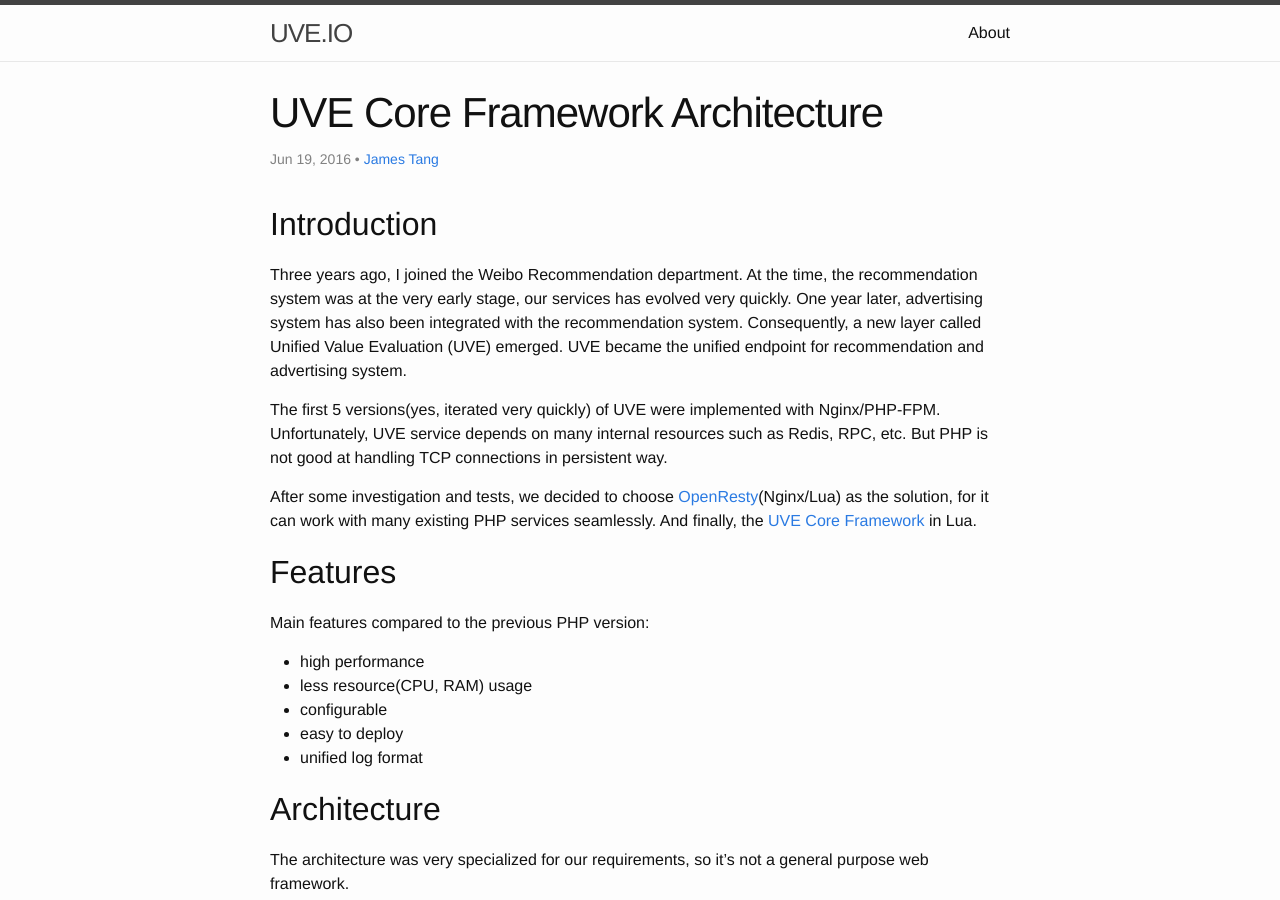
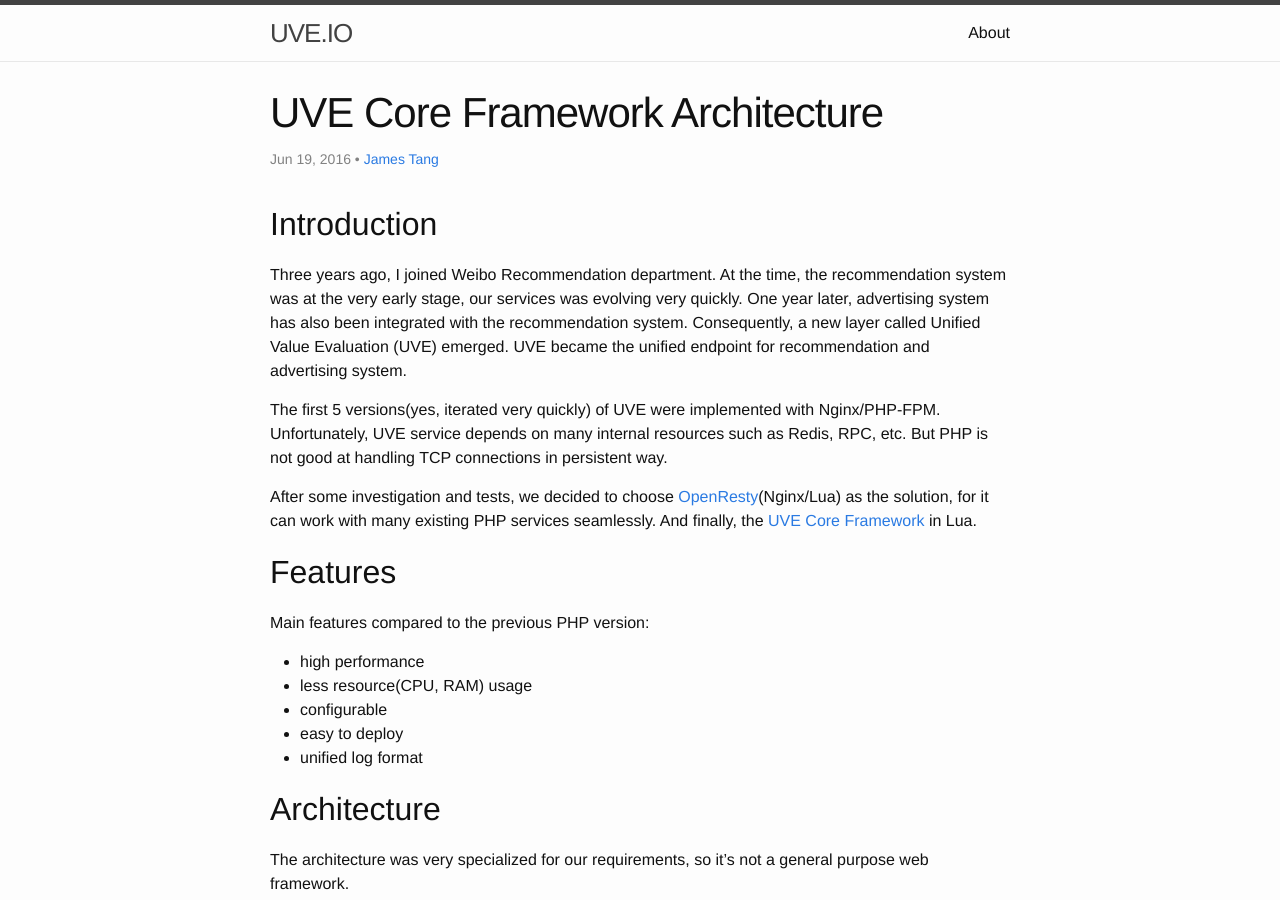
Before and after one commit to lution/uveio.github.io, a Jekyll site: the page built from _posts/2016-06-19-uve-core-framework-architecture.markdown, in a window 1280 px wide and 900 px high. Built offline with Jekyll 4.4.1, drawn with Linux system fonts in a browser that asks for light colours.

Commit message:
Update 2016-06-19-uve-core-framework-architecture.markdown

```diff
--- a/_posts/2016-06-19-uve-core-framework-architecture.markdown
+++ b/_posts/2016-06-19-uve-core-framework-architecture.markdown
@@ -11,8 +11,8 @@ tags:
 
 ## Introduction
 
-Three years ago, I joined the Weibo Recommendation department. At the time, the
-recommendation system was at the very early stage, our services has evolved very
+Three years ago, I joined Weibo Recommendation department. At the time, the
+recommendation system was at the very early stage, our services was evolving very
 quickly. One year later, advertising system has also been integrated with the
 recommendation system. Consequently, a new layer called Unified Value Evaluation
 (UVE) emerged. UVE became the unified endpoint for recommendation and advertising
```
